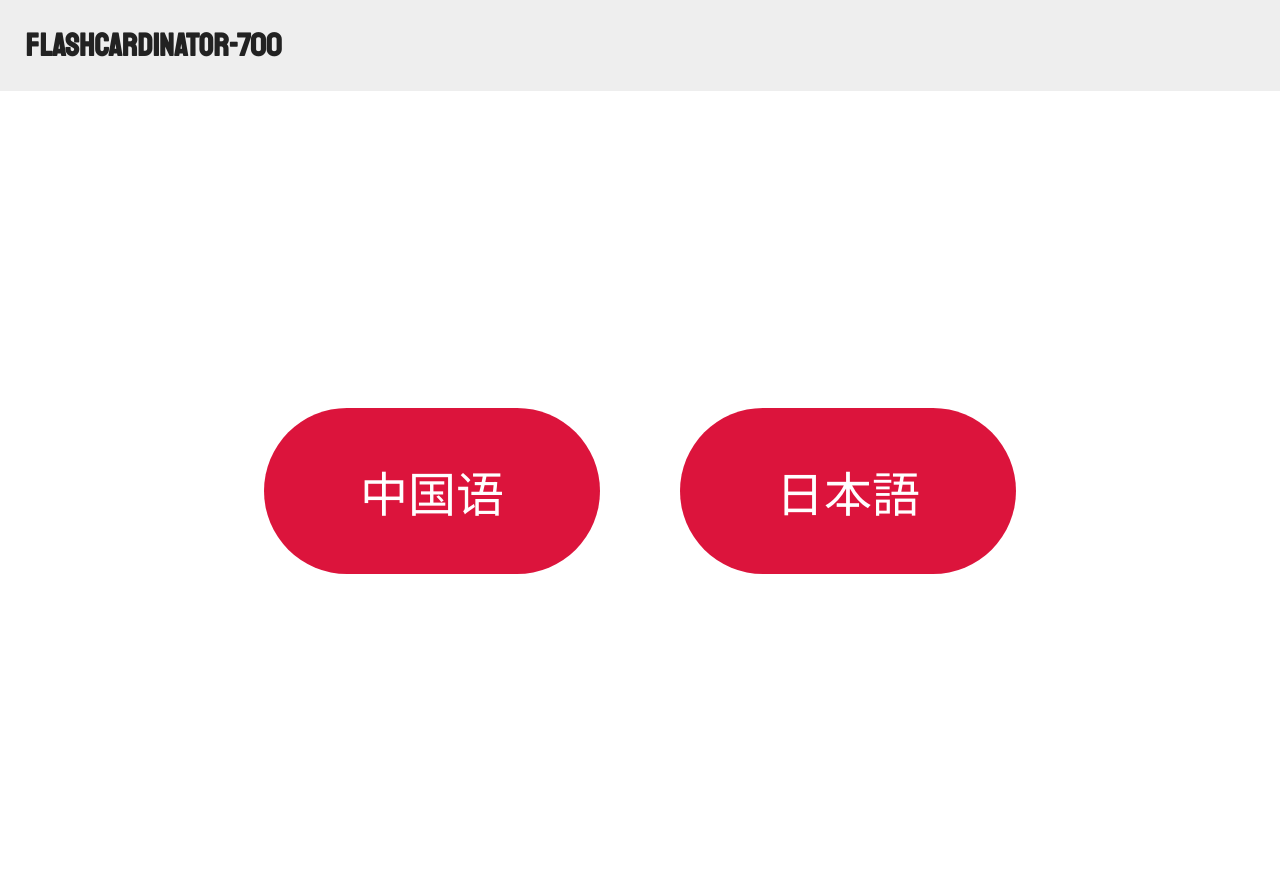
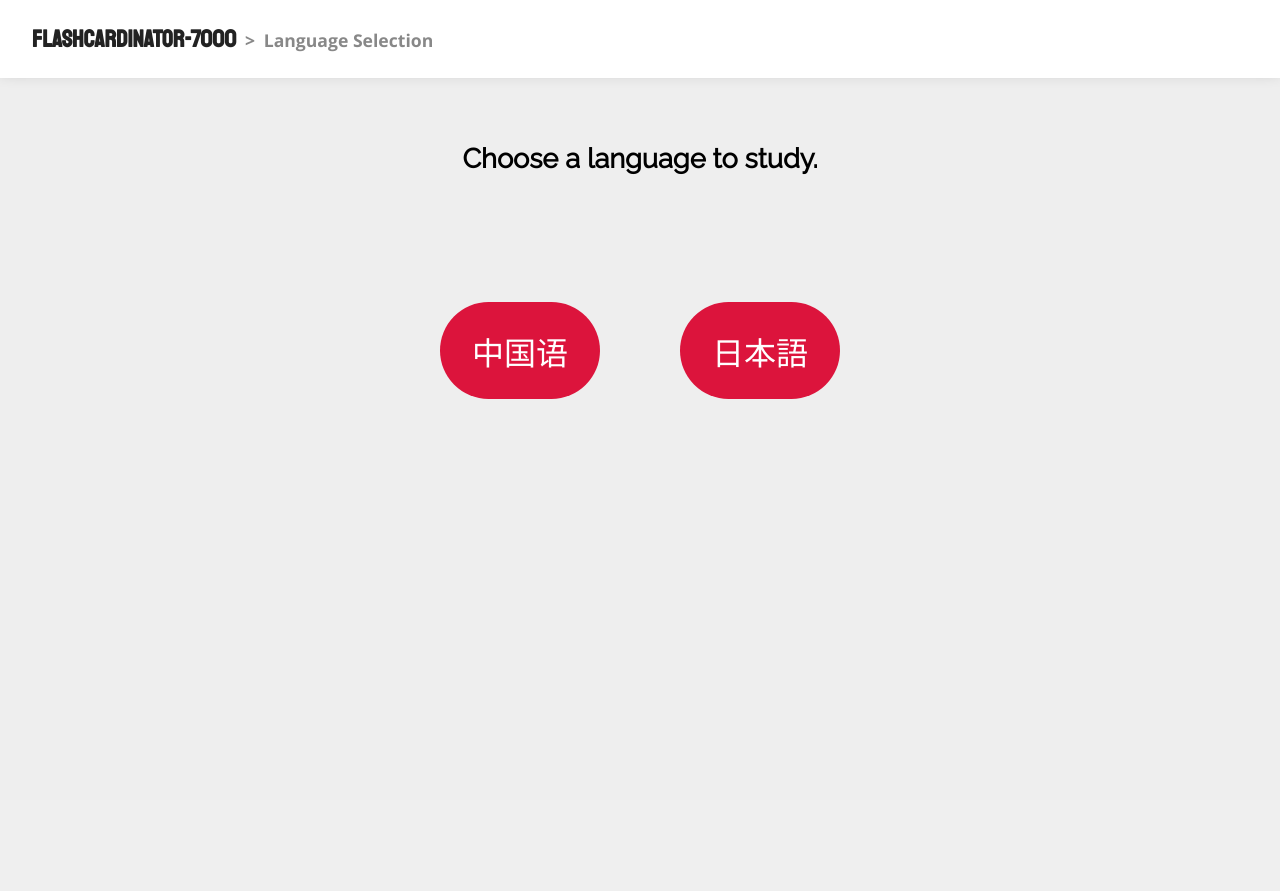
Before and after one commit to Alcarkse/Flashcardinator-7000, a PHP site: page / in a window 1280 px wide. After the commit the page ends 399 px from the top, so only its background shows below. Run offline with PHP 8.4, Linux system fonts and the light colour scheme.

Commit message:
Styled Login Page (+ more)
- Styled Login page
- Added Header to pages
- Added button to download vocabulary sheet template
- Set login field as "required"

```diff
--- /dev/null
+++ b/chineseVoc/_css/header.css
@@ -0,0 +1,39 @@
+header {
+    background-color: #fff;
+    box-shadow: 0em -.5em 1em #0000004d;
+    display: flex;
+    font-family: row nowrap;
+    justify-content: flex-start;
+    align-items: baseline;
+    padding: 0.5em 2em;
+}
+
+header a {
+    text-decoration: none;
+    color: black;
+    margin: 0;
+    padding: 0;
+}
+
+header h1 {
+    font-family: "Staatliches", sans-serif;
+    color: #222;
+    font-size: 1.5em;
+    text-transform: uppercase;
+}
+header h2 {
+    font-family: 'Open Sans', sans-serif;
+    color: #888;
+    margin: 0 0 2% 2%;
+    font-size: 1.1em;
+}
+
+header > h2::before {
+    content: '>';
+    margin: 0 .5em;
+}
+
+header > h1, header h2 {
+    margin: 0;
+    padding: 0;
+}
--- a/chineseVoc/_css/main.css
+++ b/chineseVoc/_css/main.css
@@ -13,9 +13,19 @@ src: url(fonts/NotoSansCJKsc-Light.otf);
 }
 
 body {
+    background-color: #eee;
     margin: 0;
     font-family: 'Raleway', sans-serif;
     overflow: hidden;
+}
+
+a {
+    font-family: 'Raleway', sans-serif;
+
+}
+
+main {
+    width: 100vw;
 }
 
 [lang="zh"], [lang="jp"] {
@@ -23,13 +33,13 @@ body {
 }
 
 #languageSelection {
-    position: absolute;
-    width: 100vw;
-    height: 100vh;
+    position: relative;
     display: flex;
     flex-flow: row wrap;
     justify-content: center;
     align-items: center;
+    margin: 10% 0;
+
 }
 
 #languageSelection a:first-of-type {
@@ -37,13 +47,13 @@ body {
 }
 
 .highlightButton {
-    border: none;
-    padding: 1em 2em;
-    font-size: 3em;
+    padding: 0.8em 1em;
+    font-size: 2em;
     border-radius: 50rem;
     background-color: crimson;
     color: white;
     transition: 0.2s;
+    font-family: 'Open Sans', sans-serif;
 }
 
 .highlightButton:hover {
@@ -52,22 +62,76 @@ body {
 }
 
 
-button:hover {
+button:hover, input[type="submit"]:hover {
     cursor: pointer;
 }
 
-h1 {
-    font-family: "Staatliches", sans-serif;
-    color: #222;
+button, input[type="submit"] {
+    border: none;
 }
-h2 {
-    font-family: 'Open Sans', sans-serif;
-    color: #888;
-    margin: 0 0 2% 2%;
+
+#task {
+    font-size: 1.7em;
+    font-weight: 600;
+    width: 100%;
+    text-align: center;
+    margin: 5% 0;
 }
-#title {
-    width: 100vw;
-    padding: 2%;
-    margin: 0;
-    background-color: #eee;
+
+a.lowFocusButton {
+    padding: 0.5em 1em 0.6em;
+    background: #6194CE;
+    font-weight: 900;
+    border-radius: 5rem;
+    margin-top: 2em;
+    text-decoration: none;
 }
+
+a.lowFocusButton button {
+    color: white;
+    background: transparent;
+}
+
+#downloadIcon {
+    width: 1em;
+    height: 1em;
+    display: inline-block;
+    background-image: url('../icons/download_icon.svg');
+    background-position: center;
+    background-size: contain;
+    background-repeat: no-repeat;
+    margin-right: 0.7em;
+    position: relative;
+    top: 0.1em;
+}
+
+.moreInfo {
+    max-height: 0;
+    opacity: 0;
+    padding-top: 0;
+    padding-bottom: 0;
+
+    transition: 0.2s;
+
+    overflow: hidden;
+    font-size: 0.8em;
+    background: rgb(231, 243, 255);
+    color: #6194CE;
+    padding-left: 1em;
+    padding-right: 1em;
+    border-radius: 0.3rem;
+    display: flex;
+    flex-flow: column nowrap;
+    border-top-right-radius: 0;
+    line-height: 1.7em;
+}
+
+.moreInfo.active {
+    max-height: 50em;
+    opacity: 1;
+    padding: 1em;
+}
+
+i {
+    font-style: normal;
+}
--- a/chineseVoc/common/headStuff.html
+++ b/chineseVoc/common/headStuff.html
@@ -2,5 +2,6 @@
 <meta name="viewport" content="width=device-width, initial-scale=1.0">
 <meta http-equiv="X-UA-Compatible" content="ie=edge">
 <link rel="stylesheet" href="_css/main.css">
+<link rel="stylesheet" href="_css/header.css">
 <link href="https://fonts.googleapis.com/css?family=Open+Sans:700|Raleway|Staatliches" rel="stylesheet">
 <title>Flashcardinator-700</title>
--- a/chineseVoc/index.php
+++ b/chineseVoc/index.php
@@ -5,15 +5,23 @@
     </head>
 
     <body>
-        <h1 id="title">Flashcardinator-700</h1>
+        <header>
+            <a href="index.php"><h1>Flashcardinator-7000</h1></a>
+            <h2>Language Selection</h2>
+        </header>
+        <main>
+            <p id="task">Choose a language to study.</p>
+
             <div id="languageSelection">
                 <a href="Flashcards.php?lang=zh">
-                <button class="highlightButton" id="zh">中国语</button>
+                    <button class="highlightButton" id="zh" lang="zh">中国语</button>
                 </a>
                 <a href="Flashcards.php?lang=jp">
-                <button class="highlightButton" id="jp">日本語</button>
+                    <button class="highlightButton" id="jp" lang="jp">日本語</button>
                 </a>
             </div>
+        </main>
+
     </body>
 
 </html>
--- a/chineseVoc/index_old.php
+++ b/chineseVoc/index_old.php
@@ -4,9 +4,9 @@
 <head>
   <meta charset="utf-8">
   <title>Chinese Vocabulary - Jobs</title>
-  <link rel="stylesheet" href="_css/style.css">
-  <script src="lib.js" charset="utf-8"></script>
-  <script src="responsivevoice.js" charset="utf-8"></script>
+  <link rel="stylesheet" href="_css/style_old.css">
+  <script src="Scripts/lib.js" charset="utf-8"></script>
+  <script src="Scripts/responsivevoice.js" charset="utf-8"></script>
   <script type="text/javascript">
     /*
      * 1- Pre-initialization
--- /dev/null
+++ b/chineseVoc/ressources/vocab_sheet_template.csv
@@ -0,0 +1 @@
+To do:, Define vocabulary sheet structure.
```
Also changed, not shown: chineseVoc/Login.php (+31 -7 lines), chineseVoc/Scripts/forms.js (added, +23 -0 lines), chineseVoc/_css/forms.css (added, +93 -0 lines), chineseVoc/icons/download_icon.png (added), chineseVoc/icons/download_icon.svg (added), chineseVoc/icons/icons8-settings.svg (renamed from chineseVoc/icons8-settings.svg), chineseVoc/icons/upArrow.svg (added), chineseVoc/upArrow.svg (deleted). Lines whose indentation alone changed are shown as unchanged.
